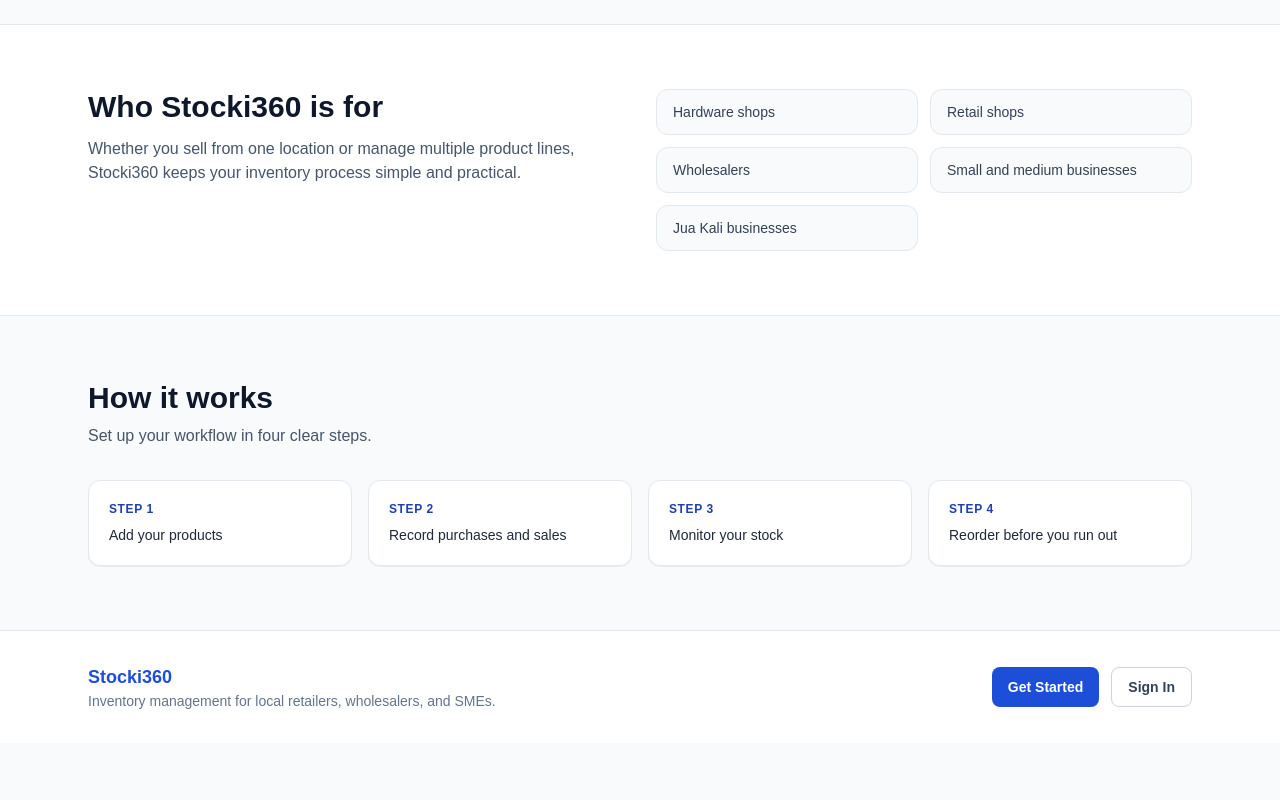
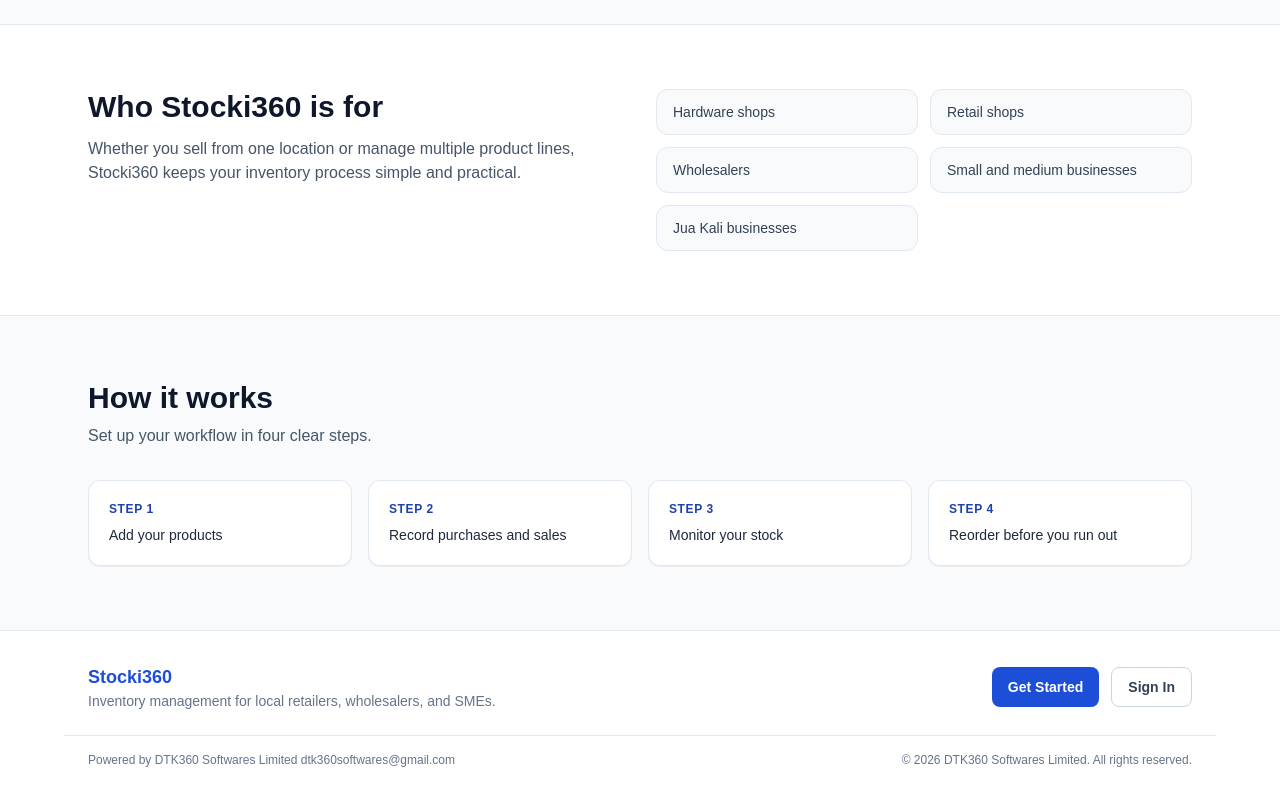
Before and after one commit to derroteen/stocki360, a Next.js app: page / in a window 1280 px wide. Shown: the part 3018-3818 px from the top of the page. Before the commit the page ends 3761 px from the top, so only its background shows below. Built offline with nearby package versions, Linux system fonts and the light colour scheme.

Commit message:
Add branded dtk360 softwares limited

```diff
--- a/app/dashboard/layout.tsx
+++ b/app/dashboard/layout.tsx
@@ -2,6 +2,7 @@
 import DashboardNav from './DashboardNav';
 import InvitationBanner from './InvitationBanner';
 import { createSupabaseServerClient } from '@/lib/supabase/server';
+import { BRAND_COMPANY_NAME, BRAND_CONTACT_EMAIL } from '@/lib/brand';
 
 export default async function DashboardLayout({ children }: { children: ReactNode }) {
   const supabase = await createSupabaseServerClient();
@@ -39,6 +40,17 @@
       <main className="flex-1 max-w-6xl w-full mx-auto px-4 sm:px-6 py-8">
         {children}
       </main>
+      <footer className="w-full border-t border-line px-4 py-4 text-center text-xs text-ink-500 sm:px-6">
+        <p>
+          Powered by {BRAND_COMPANY_NAME}{" "}
+          <a
+            href={`mailto:${BRAND_CONTACT_EMAIL}`}
+            className="underline decoration-transparent underline-offset-2 transition-colors hover:text-accent-600 hover:decoration-current focus-visible:rounded-sm focus-visible:outline-none focus-visible:ring-2 focus-visible:ring-accent-500 focus-visible:ring-offset-2 focus-visible:ring-offset-page"
+          >
+            {BRAND_CONTACT_EMAIL}
+          </a>
+        </p>
+      </footer>
     </div>
   );
 }
--- a/app/layout.tsx
+++ b/app/layout.tsx
@@ -1,6 +1,7 @@
 import type { Metadata, Viewport } from "next";
 import { Geist, Geist_Mono } from "next/font/google";
 import PwaRuntime from "./PwaRuntime";
+import { BRAND_COMPANY_NAME } from "@/lib/brand";
 import "./globals.css";
 
 const geistSans = Geist({
@@ -16,6 +17,9 @@
 export const metadata: Metadata = {
   title: "Stocki360",
   description: "Inventory and Stock Management System",
+  authors: [{ name: BRAND_COMPANY_NAME }],
+  creator: BRAND_COMPANY_NAME,
+  publisher: BRAND_COMPANY_NAME,
   applicationName: "Stocki360",
   manifest: "/manifest.webmanifest",
   appleWebApp: {
--- a/app/login/page.tsx
+++ b/app/login/page.tsx
@@ -4,6 +4,7 @@
 import { useRouter } from 'next/navigation';
 import { createSupabaseBrowserClient } from '@/lib/supabase/client';
 import ThemeToggle from '@/components/ThemeToggle';
+import { BRAND_COMPANY_NAME } from '@/lib/brand';
 
 export default function LoginPage() {
   const router = useRouter();
@@ -298,6 +299,9 @@
               </p>
             )}
           </div>
+          <p className="pt-2 text-center text-xs text-ink-500">
+            Powered by {BRAND_COMPANY_NAME}
+          </p>
         </div>
       </div>
     </main>
--- a/app/page.tsx
+++ b/app/page.tsx
@@ -4,6 +4,7 @@
 import LiveOverviewCard from "@/components/landing/LiveOverviewCard";
 import ProductWalkthrough from "@/components/landing/ProductWalkthrough";
 import Warehouse3DLoader from "@/components/landing/Warehouse3DLoader";
+import { BRAND_COMPANY_NAME, BRAND_CONTACT_EMAIL } from "@/lib/brand";
 
 export default function Home() {
   const features = [
@@ -190,6 +191,21 @@
             </Link>
           </div>
         </div>
+        <div className="mx-auto mt-6 w-full max-w-6xl border-t border-line px-4 pt-4 sm:px-6" />
+        <div className="mx-auto flex w-full max-w-6xl flex-col items-center gap-2 px-4 text-center text-xs text-ink-500 sm:flex-row sm:justify-between sm:px-6 sm:text-left">
+          <p>
+            Powered by {BRAND_COMPANY_NAME}{" "}
+            <a
+              href={`mailto:${BRAND_CONTACT_EMAIL}`}
+              className="underline decoration-transparent underline-offset-2 transition-colors hover:text-accent-600 hover:decoration-current focus-visible:rounded-sm focus-visible:outline-none focus-visible:ring-2 focus-visible:ring-accent-500 focus-visible:ring-offset-2 focus-visible:ring-offset-card"
+            >
+              {BRAND_CONTACT_EMAIL}
+            </a>
+          </p>
+          <p>
+            © {new Date().getFullYear()} {BRAND_COMPANY_NAME}. All rights reserved.
+          </p>
+        </div>
       </footer>
     </div>
   );
--- /dev/null
+++ b/lib/brand.ts
@@ -0,0 +1,2 @@
+export const BRAND_COMPANY_NAME = "DTK360 Softwares Limited";
+export const BRAND_CONTACT_EMAIL = "dtk360softwares@gmail.com";
```
